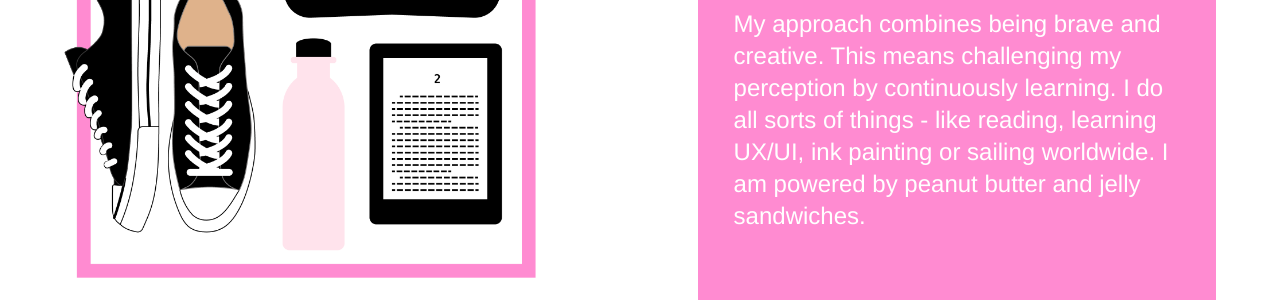
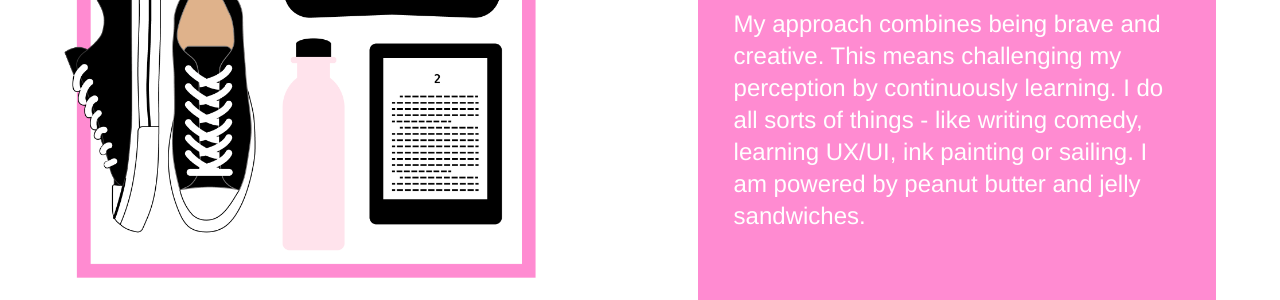
Before and after one commit to emilygv/emilyvernon.com, a Jekyll site: the page built from about.md, in a window 1280 px wide and 900 px high, scrolled down 757 px. Shown: the part 250-550 px from the top of the window. Built offline with Jekyll 4.4.1, drawn with Linux system fonts in a browser that asks for light colours; nearby versions of some CDN libraries.

Commit message:
Update about.yml

```diff
--- a/_data/about.yml
+++ b/_data/about.yml
@@ -55,7 +55,7 @@ rows:
     h1: Let's start with the basics :)
     h2: I am originally from Los Angeles, and lived in Amsterdam for the past nine years.
     text: |-
-      My approach combines being brave and creative. This means challenging my perception by continuously learning. I do all sorts of things - like reading, learning UX/UI, ink painting or sailing worldwide. I am powered by peanut butter and jelly sandwiches.
+      My approach combines being brave and creative. This means challenging my perception by continuously learning. I do all sorts of things - like writing comedy, learning UX/UI, ink painting or sailing. I am powered by peanut butter and jelly sandwiches.
 
   - type: image_text_row
     style: blue reverse
```
